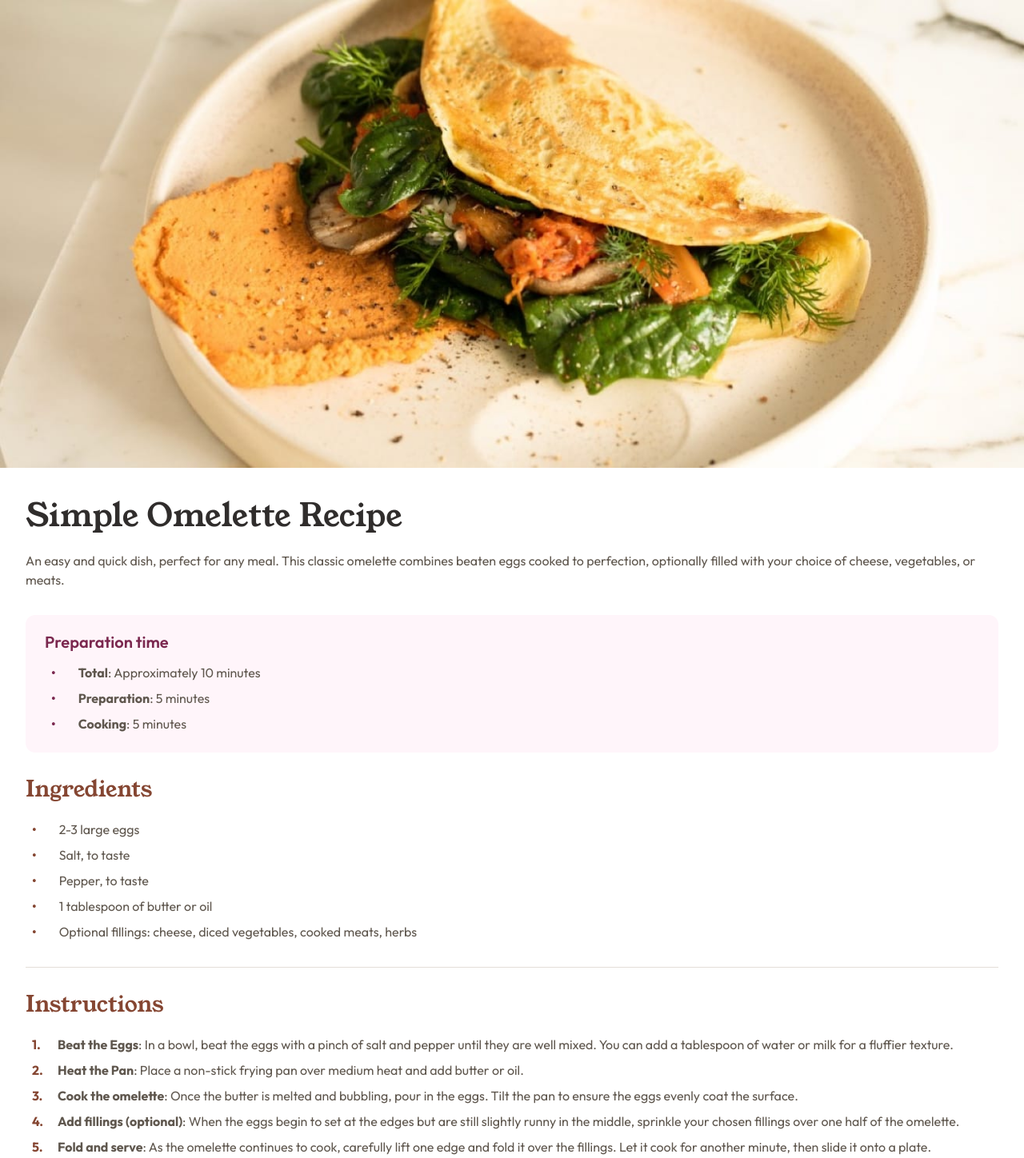
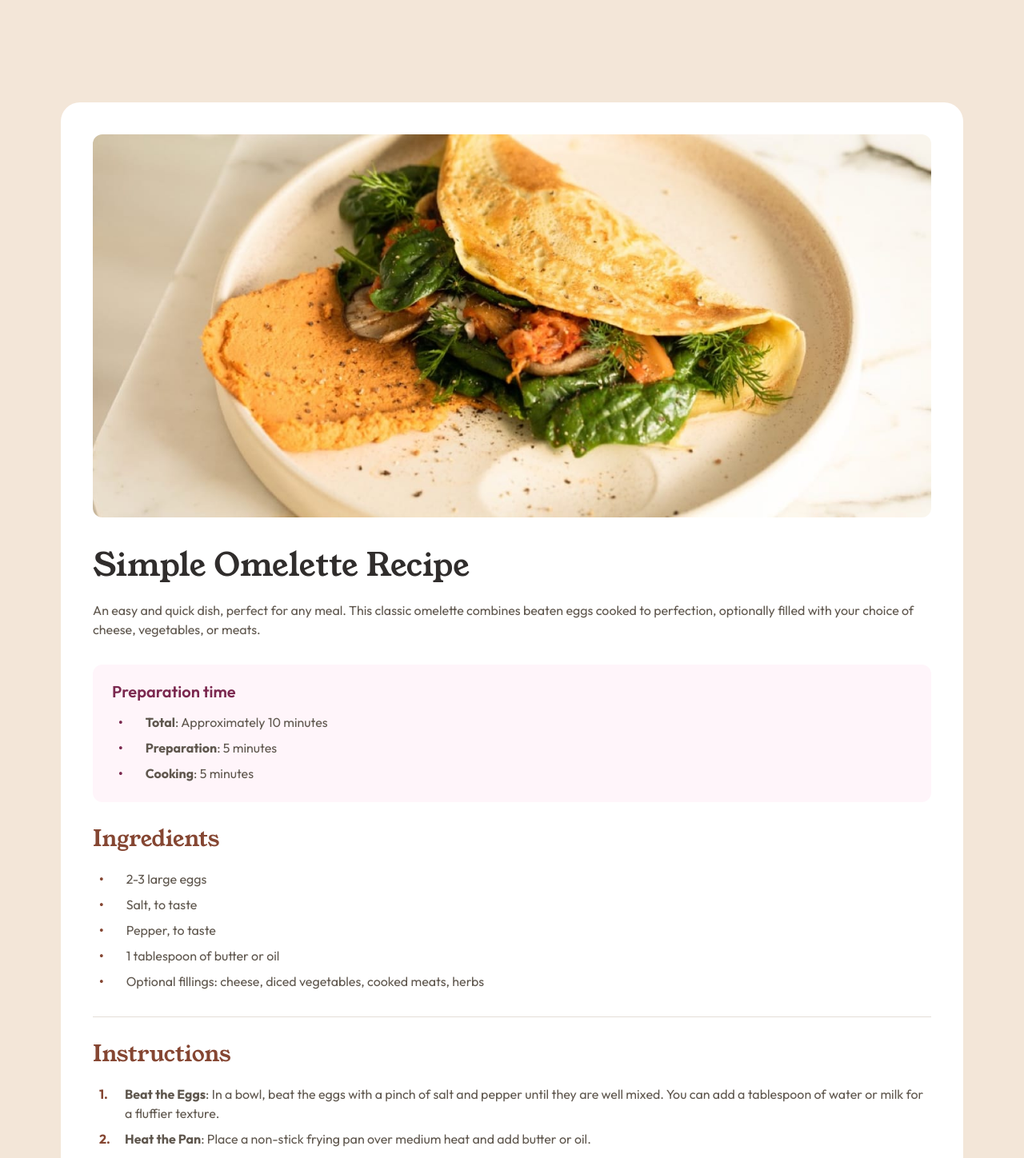
Before and after one commit to JasonY199/recipe-page, a Next.js app: page / in a window 1280 px wide. Shown: the top 1448 px of the page at 80% size. Built offline with nearby package versions, Linux system fonts and the light colour scheme.

Commit message:
add tablet layout

```diff
--- a/app/layout.tsx
+++ b/app/layout.tsx
@@ -26,7 +26,9 @@ export default function RootLayout({
 }>) {
   return (
     <html lang="en">
-      <body className={`${youngSerif.variable} ${outfit.variable} antialiased`}>
+      <body
+        className={`${youngSerif.variable} ${outfit.variable} antialiased bg-stone-100`}
+      >
         {children}
       </body>
     </html>
--- a/app/page.tsx
+++ b/app/page.tsx
@@ -9,14 +9,15 @@ import Image from "next/image";
 
 export default function Home() {
   return (
-    <article className="bg-white">
+    <article className="bg-white md:mx-19 md:my-32 md:rounded-3xl md:p-10">
       <Image
         src="/image-omelette.jpeg"
         alt="Omelette on a plate"
         width={1312}
         height={600}
+        className="md:rounded-xl"
       />
-      <div className="px-8 py-10 flex flex-col gap-8">
+      <div className="px-8 py-10 md:px-0 md:pt-10 md:pb-0 flex flex-col gap-8">
         <RecipeHeader headerData={recipeData.header} />
         <PreparationTime timeData={recipeData.preparationTime} />
         <IngredientsList ingredients={recipeData.ingredients} />
```
